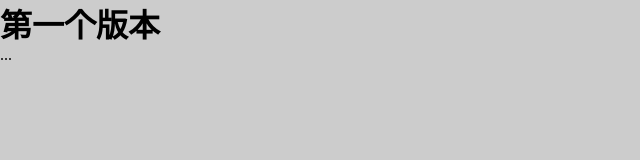
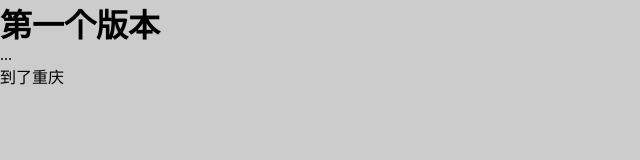
Before and after one commit to xuansining/demo01, a plain HTML site: page index.html in a window 1280 px wide. Shown: the full height of the page, 0-640 px from the left. Drawn offline with Linux system fonts and the light colour scheme.

Commit message:
到了重庆

```diff
--- a/index.html
+++ b/index.html
@@ -12,6 +12,7 @@
 <body>
     <h1>第一个版本</h1>
     ...
+    <p>到了重庆</p>
 </body>
 
 </html>
```
